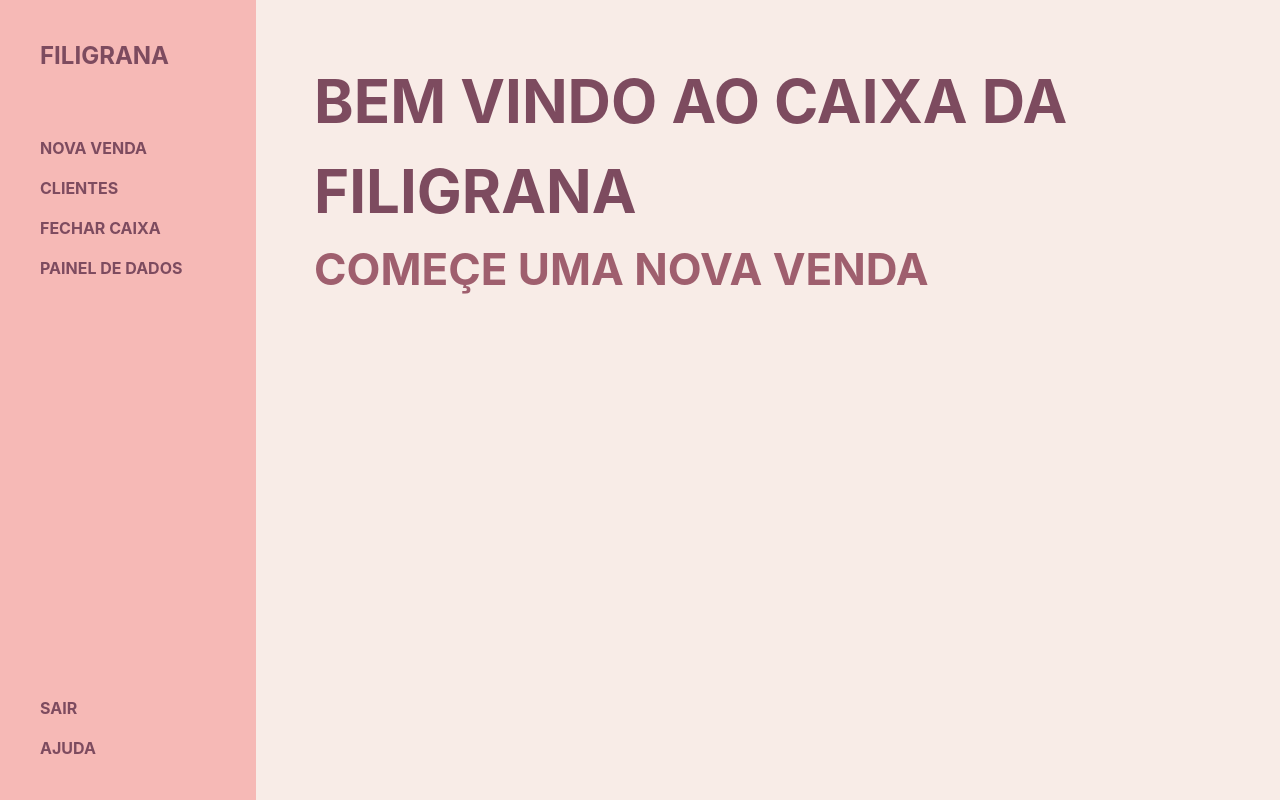
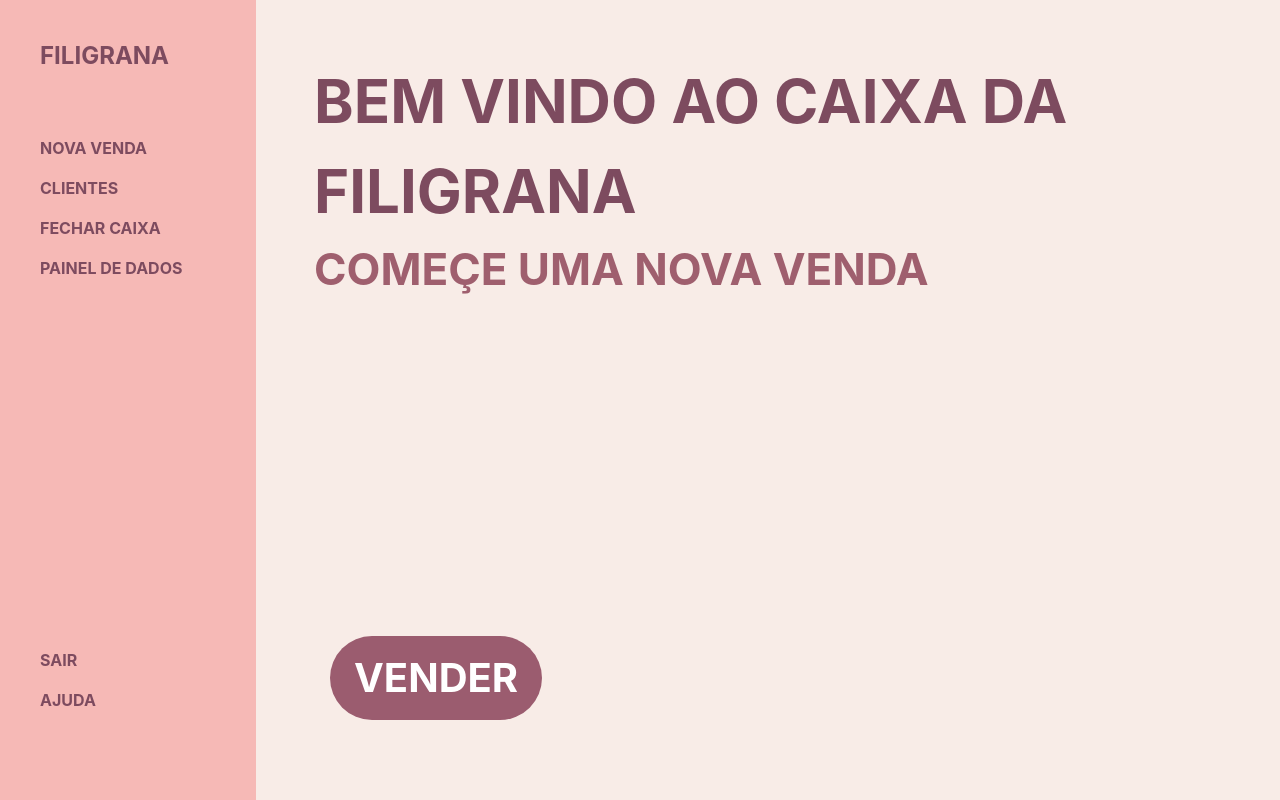
Before and after one commit to KombatRafael18/FiligranaCaixa, a React (Create React App) app in the folder Codigo/frontend/: page / in a window 1280 px wide. Built offline with nearby package versions, Linux system fonts and the light colour scheme.

Commit message:
feat: button component and home page

```diff
--- /dev/null
+++ b/Codigo/frontend/src/components/Button.js
@@ -0,0 +1,22 @@
+import React from 'react';
+
+const sizeClasses = {
+  big: 'text-[40px] px-6 py-3',
+  default: 'text-[15px] px-4 py-2',
+  small: 'text-[13px] px-2 py-1',
+};
+
+const Button = ({ children, size = 'default', className = '', ...props }) => {
+  const sizeClass = sizeClasses[size] || sizeClasses.default;
+
+  return (
+    <button
+      className={`bg-[#9b5c6f] hover:bg-[#8a4f61] text-white font-bold rounded-full ${sizeClass} ${className}`}
+      {...props}
+    >
+      {children}
+    </button>
+  );
+};
+
+export default Button;
--- a/Codigo/frontend/src/components/SideDrawer.js
+++ b/Codigo/frontend/src/components/SideDrawer.js
@@ -18,7 +18,7 @@ const SideDrawer = ({ isOpen, toggleDrawer }) => {
             </nav>
           </div>
           <div>
-            <ul className="space-y-4">
+            <ul className="space-y-4 py-12">
               <li><Link to="/sair" className="block hover:text-gray-700">SAIR</Link></li>
               <li><Link to="/ajuda" className="block hover:text-gray-700">AJUDA</Link></li>
             </ul>
--- a/Codigo/frontend/src/pages/Home.js
+++ b/Codigo/frontend/src/pages/Home.js
@@ -1,21 +1,22 @@
 import React from 'react';
 import SideDrawer from '../components/SideDrawer';
+import Button from '../components/Button';
 
 function Home() {
 
     return (
-        <div className='flex'>
+        <div className='flex h-screen'>
             <SideDrawer isOpen={true} />
-            <div className='flex-1 p-4 ml-[250px]'>
-
-                <div className='py-10 px-12'>
-                <h1>BEM VINDO AO CAIXA DA FILIGRANA</h1>
-                <h2 className='light'>COMEÇE UMA NOVA VENDA</h2>
-
+            <div className='flex-1 flex flex-col ml-[250px]'>
+                <div className='flex-grow p-4'>
+                    <div className='py-10 px-12'>
+                        <h1>BEM VINDO AO CAIXA DA FILIGRANA</h1>
+                        <h2 className='light'>COMEÇE UMA NOVA VENDA</h2>
+                    </div>
                 </div>
-
-
-
+                <div className='p-20'>
+                    <Button size='big'>VENDER</Button>
+                </div>
             </div>
         </div>
     );
```
Also changed, not shown: Codigo/frontend/src/logo.svg (deleted).
